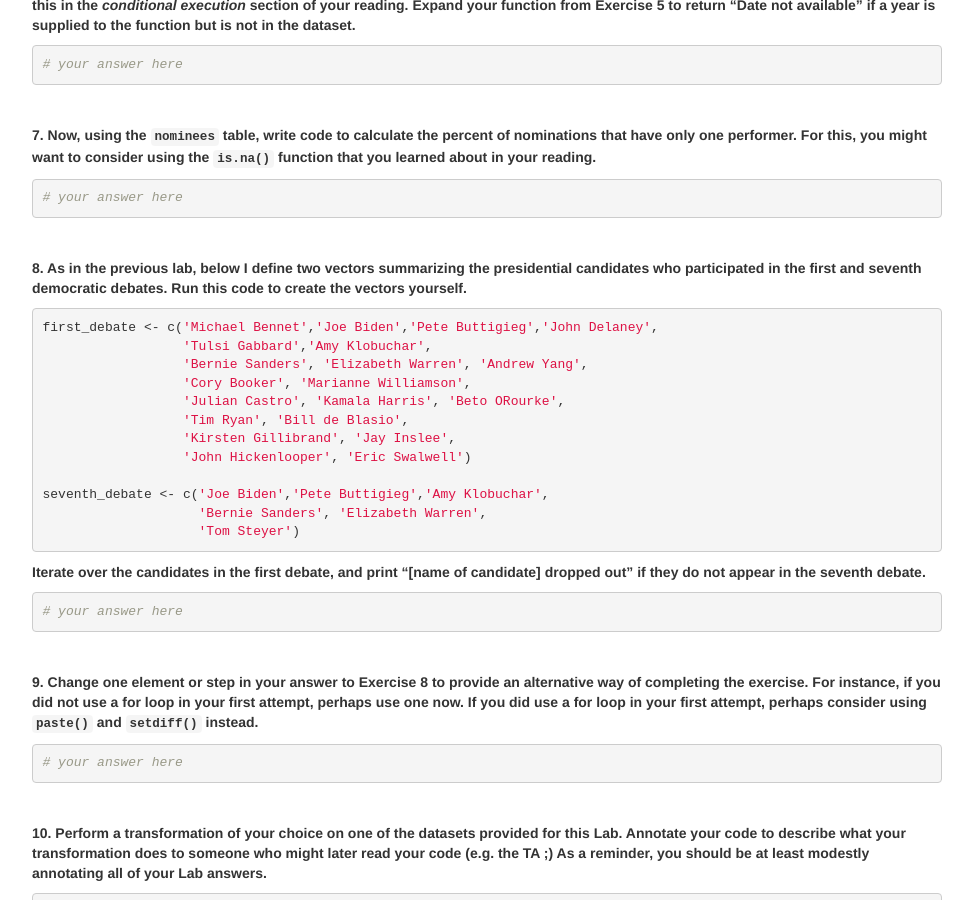
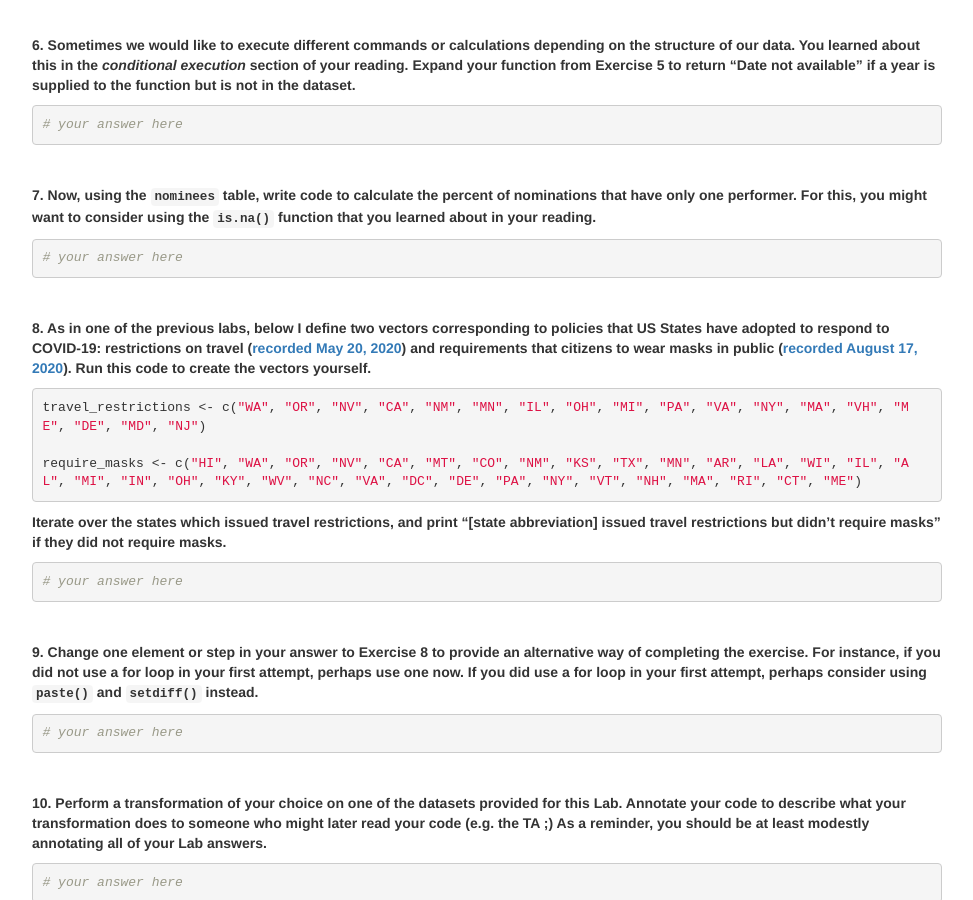
Before and after one commit to dssoc/dssoc.github.io, a Jekyll site: the page assignments/Lab_4.html, which Jekyll copies as it is, in a window 1280 px wide and 900 px high, scrolled down 1270 px. Shown: the whole window, without its empty margins (153-1126 px from the left). Built offline with Jekyll 4.4.1, drawn with Linux system fonts in a browser that asks for light colours; some of the changed text lies outside the part shown.

Commit message:
changed to include covid-related example instead of presidential primaries.

```diff
--- a/assignments/Lab_4.html
+++ b/assignments/Lab_4.html
@@ -381,7 +381,9 @@ summary {
 </div>
 
 
-<p>In this lab, we will practice the fundamentals of programming. Edit the Lab #4 markdown file (<a href="https://github.com/dssoc/dssoc.github.io/raw/master/assignments/Lab_4.Rmd">link to file</a>) for your submission. Remember to change the “author” field above to your name. Send the markdown file (.Rmd) to your TA via direct message on Slack.</p>
+<p>In this lab, we will practice the fundamentals of programming. Edit the Lab #4 markdown file (<a href="https://github.com/dssoc/dssoc.github.io/raw/master/assignments/Lab_4.Rmd">link to file</a>) for your submission. Remember to change the “author” field above to your name. Send the markdown file (.Rmd) to your TA via direct message on Slack. Be sure to do the required reading!</p>
+<p><strong>Required reading:</strong> <a href="https://r4ds.had.co.nz/program-intro.html">R for Data Science: Basic Programming (17 -21)</a>.</p>
+<p><strong>Optional reading:</strong> <a href="https://rstudio.cloud/learn/primers/6">More on functions</a>.</p>
 <div id="required-datasets" class="section level3">
 <h3>Required Datasets</h3>
 <p>The tables that you will be drawing on for this lab can be downloaded from the course website:</p>
@@ -421,20 +423,11 @@ summary {
 <p><strong>7. Now, using the <code>nominees</code> table, write code to calculate the percent of nominations that have only one performer. For this, you might want to consider using the <code>is.na()</code> function that you learned about in your reading.</strong></p>
 <pre class="r"><code># your answer here</code></pre>
 <p><br /></p>
-<p><strong>8. As in the previous lab, below I define two vectors summarizing the presidential candidates who participated in the first and seventh democratic debates. Run this code to create the vectors yourself.</strong></p>
-<pre class="r"><code>first_debate &lt;- c(&#39;Michael Bennet&#39;,&#39;Joe Biden&#39;,&#39;Pete Buttigieg&#39;,&#39;John Delaney&#39;,
-                  &#39;Tulsi Gabbard&#39;,&#39;Amy Klobuchar&#39;,
-                  &#39;Bernie Sanders&#39;, &#39;Elizabeth Warren&#39;, &#39;Andrew Yang&#39;,
-                  &#39;Cory Booker&#39;, &#39;Marianne Williamson&#39;,
-                  &#39;Julian Castro&#39;, &#39;Kamala Harris&#39;, &#39;Beto ORourke&#39;,
-                  &#39;Tim Ryan&#39;, &#39;Bill de Blasio&#39;,
-                  &#39;Kirsten Gillibrand&#39;, &#39;Jay Inslee&#39;,
-                  &#39;John Hickenlooper&#39;, &#39;Eric Swalwell&#39;)
+<p><strong>8. As in one of the previous labs, below I define two vectors corresponding to policies that US States have adopted to respond to COVID-19: restrictions on travel (<a href="https://www.wsj.com/articles/a-state-by-state-guide-to-coronavirus-lockdowns-11584749351">recorded May 20, 2020</a>) and requirements that citizens to wear masks in public (<a href="https://www.cnn.com/2020/06/19/us/states-face-mask-coronavirus-trnd/index.html">recorded August 17, 2020</a>). Run this code to create the vectors yourself.</strong></p>
+<pre class="r"><code>travel_restrictions &lt;- c(&quot;WA&quot;, &quot;OR&quot;, &quot;NV&quot;, &quot;CA&quot;, &quot;NM&quot;, &quot;MN&quot;, &quot;IL&quot;, &quot;OH&quot;, &quot;MI&quot;, &quot;PA&quot;, &quot;VA&quot;, &quot;NY&quot;, &quot;MA&quot;, &quot;VH&quot;, &quot;ME&quot;, &quot;DE&quot;, &quot;MD&quot;, &quot;NJ&quot;)
 
-seventh_debate &lt;- c(&#39;Joe Biden&#39;,&#39;Pete Buttigieg&#39;,&#39;Amy Klobuchar&#39;,
-                    &#39;Bernie Sanders&#39;, &#39;Elizabeth Warren&#39;,
-                    &#39;Tom Steyer&#39;)</code></pre>
-<p><strong>Iterate over the candidates in the first debate, and print “[name of candidate] dropped out” if they do not appear in the seventh debate.</strong></p>
+require_masks &lt;- c(&quot;HI&quot;, &quot;WA&quot;, &quot;OR&quot;, &quot;NV&quot;, &quot;CA&quot;, &quot;MT&quot;, &quot;CO&quot;, &quot;NM&quot;, &quot;KS&quot;, &quot;TX&quot;, &quot;MN&quot;, &quot;AR&quot;, &quot;LA&quot;, &quot;WI&quot;, &quot;IL&quot;, &quot;AL&quot;, &quot;MI&quot;, &quot;IN&quot;, &quot;OH&quot;, &quot;KY&quot;, &quot;WV&quot;, &quot;NC&quot;, &quot;VA&quot;, &quot;DC&quot;, &quot;DE&quot;, &quot;PA&quot;, &quot;NY&quot;, &quot;VT&quot;, &quot;NH&quot;, &quot;MA&quot;, &quot;RI&quot;, &quot;CT&quot;, &quot;ME&quot;)</code></pre>
+<p><strong>Iterate over the states which issued travel restrictions, and print “[state abbreviation] issued travel restrictions but didn’t require masks” if they did not require masks.</strong></p>
 <pre class="r"><code># your answer here</code></pre>
 <p><br /></p>
 <p><strong>9. Change one element or step in your answer to Exercise 8 to provide an alternative way of completing the exercise. For instance, if you did not use a for loop in your first attempt, perhaps use one now. If you did use a for loop in your first attempt, perhaps consider using <code>paste()</code> and <code>setdiff()</code> instead.</strong></p>
```
Also changed, not shown: assignments/Lab_4.Rmd (+4 -13 lines).
